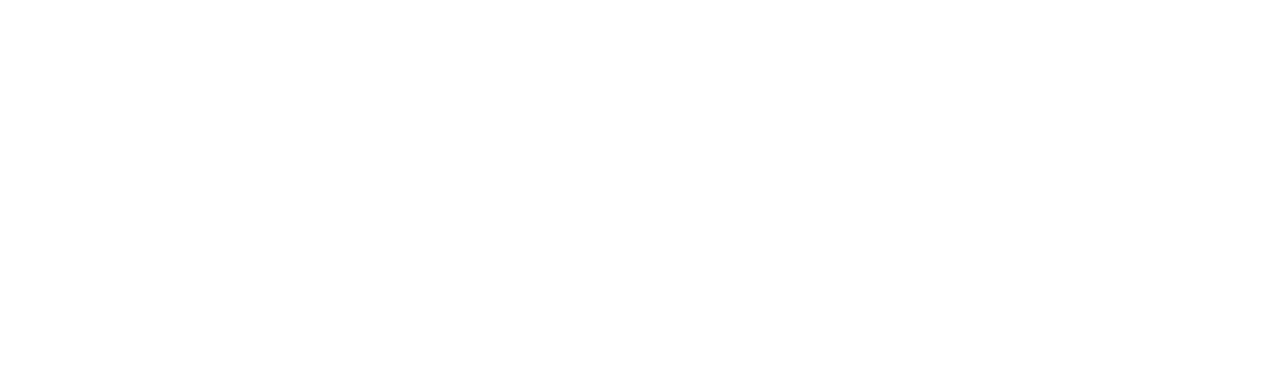
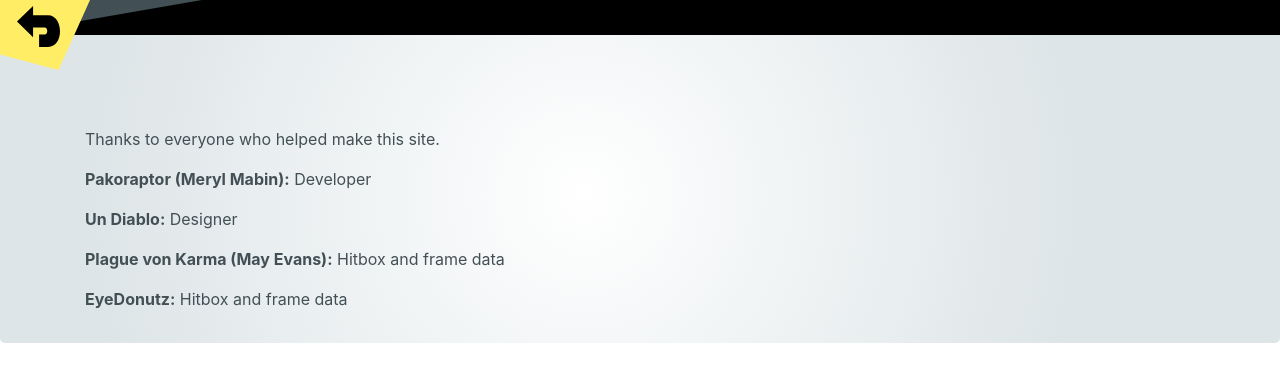
Before and after one commit to merylmeryl/smash-frames, a React (Create React App) app in the folder client/: page /members in a window 1280 px wide. Shown: the top 382 px of the page. Built offline with nearby package versions, Linux system fonts and the light colour scheme.

Commit message:
members page and home page fixins

```diff
--- a/client/src/components/FighterCardComponent.js
+++ b/client/src/components/FighterCardComponent.js
@@ -19,7 +19,7 @@
           <Container fluid={false}>
             <Row>
               <Col xs={12} sm={6}>
-                <img width="100%" max-width="450px" src={this.props.assets.imageURL_large} alt={this.props.assets.name} />
+                <img width="100%" src={this.props.assets.imageURL_large} alt={this.props.assets.name} />
               </Col>
               <Col xs={12} sm={6}>
                 <Row className="mt-l">
--- a/client/src/components/HomeComponent.js
+++ b/client/src/components/HomeComponent.js
@@ -1,6 +1,6 @@
 import React from 'react';
 import FighterMenuItem from './FighterMenuItemComponent';
-import Header from './HeaderComponent';
+import HomeHeader from './HeaderComponent';
 import { BrowserRouter as Router, Route, Link } from 'react-router-dom';
 import { withRouter } from 'react-router';
 import {
@@ -12,19 +12,27 @@
 function Home(props) {
   return (
     <div>
-      <Header fighterCss="default" />
+      <HomeHeader fighterCss="default" />
       <Jumbotron className="centered">
         <img src="https://smashframes-images.s3.us-east-2.amazonaws.com/600px-Smash_Ball.png" alt="smash ball" width="50" /><h1>SAFE ON SHIELD</h1>
         <p className="lead">Frame data for Super Smash Bros. Ultimate</p>
+        This site is still in development, so there will be data errors and weirdness for a while.
+        <br />But if you love the idea of making an awesome tool for the Smash community, we could use your help in speeding things up!
         <br />
-        <p><a href="https://discord.gg/jVRzwqq" style={{ color: "#7289DA" }} target="_blank" rel="noopener noreferrer"><img src="https://smashframes-images.s3.us-east-2.amazonaws.com/Discord-Logo-Color.png" width="25" alt="discord" />&nbsp;Join our Discord</a> to receive updates, volunteer and chat with us!</p>
-        <p><a href="https://www.patreon.com/bePatron?u=24781171" style={{ color: "#FF5900" }} data-patreon-widget-type="become-patron-button"><img src="https://smashframes-images.s3.us-east-2.amazonaws.com/emblems/Patreon_logo+small.png" width="25" alt="patreon" />&nbsp;Become a Patron!</a>  With your support we can build it better and faster!<script async src="https://c6.patreon.com/becomePatronButton.bundle.js"></script></p>
+        <br />
+        <p><a href="https://discord.gg/jVRzwqq" style={{ color: "#7289DA" }} target="_blank" rel="noopener noreferrer"><img src="https://smashframes-images.s3.us-east-2.amazonaws.com/Discord-Logo-Color.png" width="25" alt="discord" />&nbsp;Join our Discord</a> to receive updates, volunteer and chat with us!
+        </p>
+        <p><a href="https://www.patreon.com/bePatron?u=24781171" style={{ color: "#FF5900" }} data-patreon-widget-type="become-patron-button"><img src="https://smashframes-images.s3.us-east-2.amazonaws.com/emblems/Patreon_logo+small.png" width="25" alt="patreon" />&nbsp;Become a Patron!</a>  With your support we can build it faster and with better features!<script async src="https://c6.patreon.com/becomePatronButton.bundle.js"></script></p>
+        <br />
+        <Link to="/members">Credits</Link>
+        <br />
+        <br />
         <br />
         <h3>Release Dates</h3>
 
         <hr></hr>
         <Container className="text-centered text-sm-left">
-          <Row><Col xs={12} sm={3} className="text-centered text-sm-left font-weight-bold">October 15th, 2019</Col><Col sm={1} className="d-none d-sm-block"> - </Col><Col>MVP Release.  Startup, Active, Recovery frames for all fighters.  May have some inaccuracies.  Will allow you to easily compare two moves between different fighters.</Col></Row>
+          <Row><Col xs={12} sm={3} className="text-centered text-sm-left font-weight-bold">October 15th, 2019</Col><Col sm={1} className="d-none d-sm-block"> - </Col><Col>MVP Release.  Startup, Hitbox Active, Recovery frames for all fighters.  May have some inaccuracies.  Will allow you to easily compare two moves between different fighters.</Col></Row>
         </Container>
       </Jumbotron>
       <Container><Row><Col><span className="full-width-bar"></span></Col></Row></Container>
--- a/client/src/components/MainComponent.js
+++ b/client/src/components/MainComponent.js
@@ -1,7 +1,9 @@
 import React from 'react';
+
 import Home from './HomeComponent';
 import Fighter from './FighterComponent';
-import { iconData } from '../utilities/iconData';
+import Members from './MembersComponent';
+
 import { BrowserRouter as Router, Route, Link } from "react-router-dom";
 
 class Main extends React.Component {
@@ -13,6 +15,7 @@
         <Router>
           <Route exact path="/" component={Home} />
           <Route path="/fighter/:fighterName" component={Fighter} />
+          <Route exact path="/members" component={Members} />
         </Router>
       </div>
     );
--- /dev/null
+++ b/client/src/components/MembersComponent.js
@@ -0,0 +1,30 @@
+import React from 'react';
+import { Link } from "react-router-dom";
+import Header from './HeaderComponent';
+import {
+  Navbar, Jumbotron, Row, Col, Container
+} from 'reactstrap';
+import { withRouter } from 'react-router';
+
+class Members extends React.Component {
+
+  render() {
+
+    return (
+      <div>
+        <Header fighterCss="default" />
+        <Jumbotron className="left">
+          <Container><Row><Col>
+            <br /><br />
+            <p>Thanks to everyone who helped make this site.</p>
+            <p><b>Pakoraptor (Meryl Mabin):</b> Developer</p>
+            <p><b>Un Diablo:</b> Designer</p>
+            <p><b>Plague von Karma (May Evans):</b> Hitbox and frame data</p>
+            <p><b>EyeDonutz:</b> Hitbox and frame data</p>
+          </Col></Row></Container>
+        </Jumbotron>
+      </div>
+    )
+  }
+}
+export default withRouter(Members);
```
Also changed, not shown: client/src/components/HomeHeaderComponent.js (added, +56 -0 lines).
